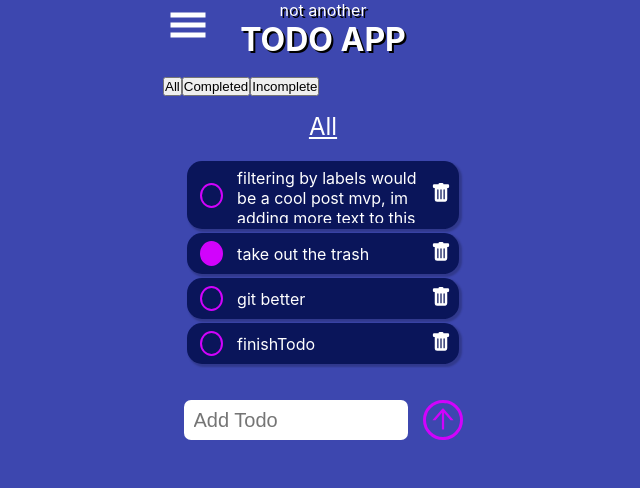
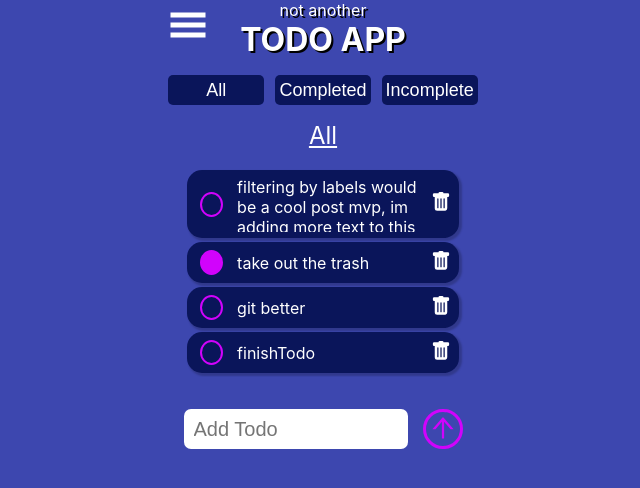
Before and after one commit to yeezick/react-todo, a React (Create React App) app: page / in a window 1280 px wide. Shown: the top 488 px of the page, without its empty margins (317-957 px from the left). Built offline with nearby package versions, Linux system fonts and the light colour scheme.

Commit message:
add a little styling to button to fit the rest of app

```diff
--- a/src/components/todo/Todo.css
+++ b/src/components/todo/Todo.css
@@ -111,3 +111,18 @@
     visibility: hidden;
   }
 }
+
+.todo_filter {
+  align-content: center;
+  display: flex;
+  justify-content: space-around;
+}
+.todo_filter button {
+  background-color: #0a155a;
+  border: none;
+  border-radius: 5px;
+  color: white;
+  font-size: 18px;
+  height: 30px;
+  width: 30%;
+}
--- a/src/components/todo/Todo.jsx
+++ b/src/components/todo/Todo.jsx
@@ -131,10 +131,10 @@ const Filter = ({ setName }) => {
     setName(e.target.textContent);
   };
   return (
-    <>
+    <div className="todo_filter">
       <button onClick={handleName}>All</button>
       <button onClick={handleName}>Completed</button>
       <button onClick={handleName}>Incomplete</button>
-    </>
+    </div>
   );
 };
```
